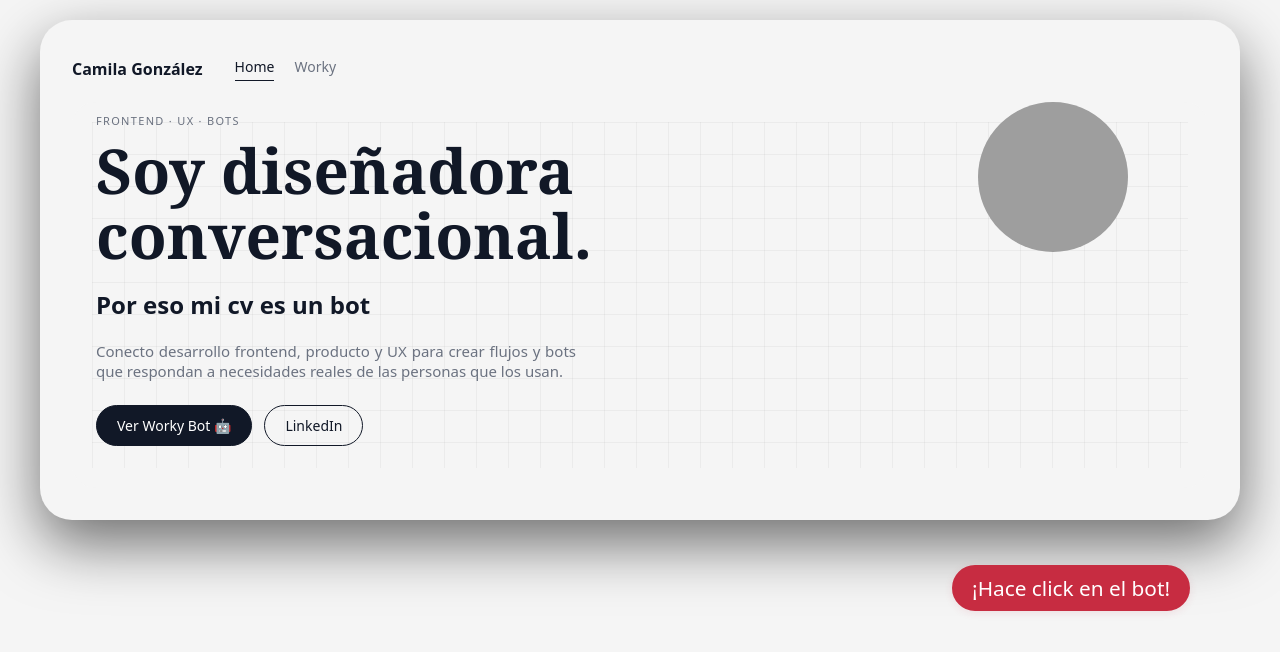
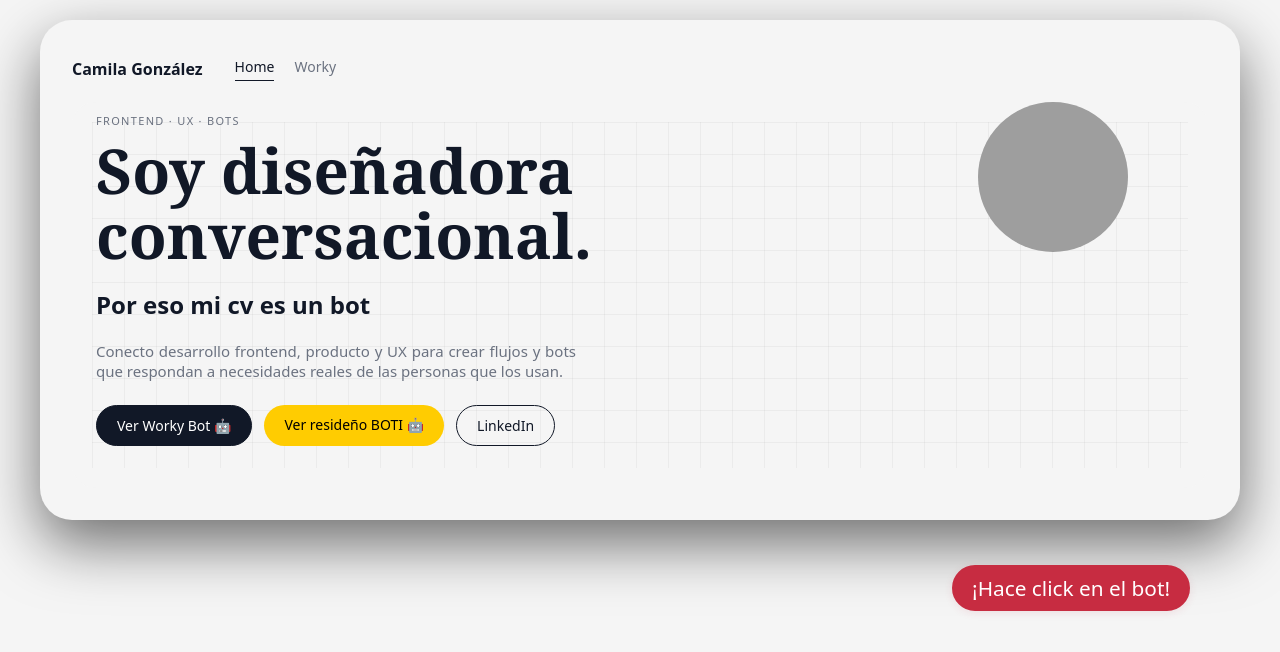
Before and after one commit to camilagonzalez2309/cami-bot-cv, a React (Create React App) app: page / in a window 1280 px wide. Shown: the top 652 px of the page. Built offline with nearby package versions, Linux system fonts and the light colour scheme; grey boxes are pictures that could not be loaded.

Commit message:
actualizando stilossss

```diff
--- a/src/App.css
+++ b/src/App.css
@@ -328,7 +328,11 @@ df-messenger {
   transform: rotate(15deg);
   animation: arrow-bounce 1.2s infinite alternate;
 }
-
+.boti{
+  background-color: #FFCC01 !important;
+  border: none;
+  color: black;
+}
 .bot-arrow-img {
   width: 90px;
   height: auto;
--- a/src/pages/Home.js
+++ b/src/pages/Home.js
@@ -18,9 +18,7 @@ function Home() {
         <div className="hero-grid">
           <div className="hero-text">
             <p className="eyebrow">Frontend · UX · Bots</p>
-            <h1 className="hero-title">
-             Soy diseñadora conversacional.
-            </h1>
+            <h1 className="hero-title">Soy diseñadora conversacional.</h1>
             <h1 className="hero-subtitle1"> Por eso mi cv es un bot</h1>
             <p className="hero-subtitle">
               Conecto desarrollo frontend, producto y UX para crear flujos y
@@ -30,6 +28,12 @@ function Home() {
             <div className="hero-buttons">
               <a href="/worky" className="btn btn-primary">
                 Ver Worky Bot 🤖
+              </a>
+              <a
+                href="https://www.figma.com/design/WMe7ZsES7F6LNznvvZMKtw/Challenge-CUX--BeBot?t=FbBVhGYxc4vj6R1p-0"
+                className="btn btn-primary boti"
+              >
+                Ver resideño BOTI 🤖
               </a>
               <a
                 href="https://www.linkedin.com/in/camilanataliagonzalez23/"
```
